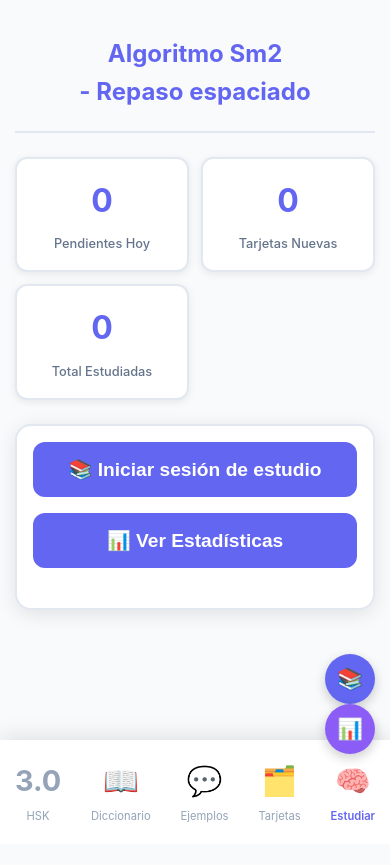
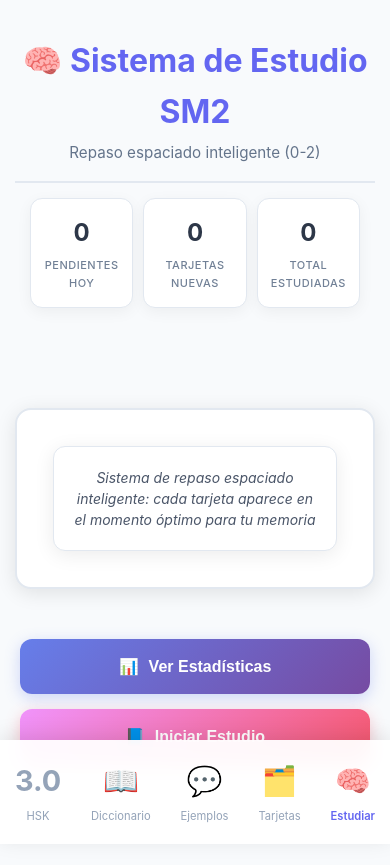
Before and after one commit to 51591G137/Chiknow, a FastAPI app: page /sm2 in a window 390 px wide. Before the commit the page ends 822 px from the top, so only its background shows below. Run offline with FastAPI, Linux system fonts and the light colour scheme.

Commit message:
texto repuesto en vista móvil. Botones de vista de escritorio quitados y arreglados y reordenados los flotantes de vista móvil

```diff
--- a/static/css/style.css
+++ b/static/css/style.css
@@ -1903,3 +1903,240 @@ header h1 {
         display: none;
     }
 }
+
+/* ============================================
+   RESPONSIVE DESIGN - SM2 PAGE
+   ============================================ */
+
+/* Contenedor de estadísticas responsivo */
+.stats-container {
+    display: grid;
+    grid-template-columns: repeat(auto-fit, minmax(140px, 1fr));
+    gap: 15px;
+    margin: 20px 0;
+}
+
+.stat-card {
+    background: white;
+    border-radius: 12px;
+    padding: 20px;
+    text-align: center;
+    box-shadow: 0 4px 15px rgba(0,0,0,0.05);
+    border: 1px solid #e2e8f0;
+    transition: transform 0.3s ease;
+}
+
+.stat-card:hover {
+    transform: translateY(-5px);
+}
+
+.stat-value {
+    font-size: 28px;
+    font-weight: 700;
+    color: #2d3748;
+    margin-bottom: 5px;
+}
+
+.stat-label {
+    font-size: 12px;
+    color: #718096;
+    text-transform: uppercase;
+    letter-spacing: 0.5px;
+}
+
+/* Botones base */
+.btn {
+    padding: 12px 24px;
+    border-radius: 8px;
+    border: none;
+    font-size: 14px;
+    font-weight: 600;
+    cursor: pointer;
+    transition: all 0.3s ease;
+}
+
+.btn:hover {
+    transform: translateY(-2px);
+    box-shadow: 0 6px 20px rgba(0,0,0,0.15);
+}
+
+.btn-primary {
+    background: linear-gradient(135deg, #667eea 0%, #764ba2 100%);
+    color: white;
+}
+
+.btn-secondary {
+    background: #e2e8f0;
+    color: #4a5568;
+}
+
+.btn-large {
+    min-width: 200px;
+    padding: 15px 30px;
+}
+
+/* Área de estudio */
+.initial-buttons-container {
+    display: flex;
+    gap: 20px;
+    margin: 30px 0;
+}
+
+.help-text.desktop {
+    max-width: 600px;
+    margin: 20px auto;
+    text-align: center;
+    color: #718096;
+}
+
+/* Cuadro de ayuda para móvil */
+.help-mobile-container {
+    display: none;
+    background: white;
+    border-radius: 12px;
+    padding: 20px;
+    margin: 20px;
+    box-shadow: 0 4px 20px rgba(0,0,0,0.08);
+    border: 1px solid #e2e8f0;
+}
+
+.help-mobile-container .help-text {
+    margin: 0;
+    text-align: center;
+    font-size: 14px;
+    line-height: 1.5;
+    color: #4a5568;
+}
+
+/* Botones flotantes móviles */
+.mobile-floating-buttons {
+    display: none;
+    flex-direction: column;
+    gap: 15px;
+    position: fixed;
+    bottom: 80px;
+    left: 0;
+    right: 0;
+    padding: 0 20px;
+    z-index: 999;
+}
+
+.mobile-floating-buttons button {
+    width: 100%;
+    padding: 18px 24px;
+    font-size: 16px;
+    border-radius: 12px;
+    display: flex;
+    align-items: center;
+    justify-content: center;
+    gap: 10px;
+    font-weight: 600;
+    border: none;
+    cursor: pointer;
+    transition: all 0.3s ease;
+}
+
+.mobile-floating-buttons button:hover {
+    transform: translateY(-3px);
+}
+
+.btn-statistics {
+    order: 1;
+    background: linear-gradient(135deg, #667eea 0%, #764ba2 100%);
+    color: white;
+    box-shadow: 0 4px 15px rgba(102, 126, 234, 0.3);
+}
+
+.btn-start-study {
+    order: 2;
+    background: linear-gradient(135deg, #f093fb 0%, #f5576c 100%);
+    color: white;
+    box-shadow: 0 4px 15px rgba(245, 87, 108, 0.3);
+}
+
+/* Clases para controlar visibilidad por dispositivo */
+.mobile-only {
+    display: none;
+}
+
+.desktop-only {
+    display: block;
+}
+
+/* ============================================
+   MEDIA QUERIES - MÓVIL
+   ============================================ */
+@media (max-width: 768px) {
+    /* Ocultar elementos de escritorio en móvil */
+    .initial-buttons-container,
+    .help-text.desktop {
+        display: none !important;
+    }
+
+    /* Mostrar elementos móviles */
+    .mobile-only {
+        display: block;
+    }
+
+    .desktop-only {
+        display: none;
+    }
+
+    /* Estadísticas en móvil */
+    .stats-container {
+        grid-template-columns: repeat(3, 1fr);
+        gap: 10px;
+        margin: 15px;
+    }
+
+    .stat-card {
+        padding: 15px 10px;
+    }
+
+    .stat-value {
+        font-size: 24px;
+    }
+
+    .stat-label {
+        font-size: 11px;
+    }
+
+    /* Mostrar cuadro de ayuda en móvil */
+    .help-mobile-container {
+        display: block;
+    }
+
+    /* Mostrar botones flotantes en móvil */
+    .mobile-floating-buttons {
+        display: flex;
+    }
+
+    /* Ajustar espaciado para no solapar con menú */
+    main {
+        padding-bottom: 180px; /* Espacio para botones flotantes y menú */
+    }
+
+    .stats-container {
+        margin-bottom: 100px;
+    }
+}
+
+/* ============================================
+   MEDIA QUERIES - ESCRITORIO
+   ============================================ */
+@media (min-width: 769px) {
+    /* Ocultar elementos móviles en escritorio */
+    .mobile-floating-buttons,
+    .help-mobile-container {
+        display: none !important;
+    }
+
+    /* Mostrar elementos de escritorio */
+    .desktop-only {
+        display: block;
+    }
+
+    .mobile-only {
+        display: none;
+    }
+}
--- a/templates/sm2.html
+++ b/templates/sm2.html
@@ -9,8 +9,8 @@
 <body>
 
     <header>
-        <h1 class="header-title">Algoritmo Sm2<span class="mobile-only"> - Repaso espaciado</span></h1>
-        <p class="subtitle desktop-only">Repaso espaciado inteligente (0-2)</p>
+        <h1>🧠 Sistema de Estudio SM2</h1>
+        <p class="subtitle">Repaso espaciado inteligente (0-2)</p>
     </header>
 
     <main id="content">
@@ -28,33 +28,45 @@
                 <div class="stat-value" id="stat-estudiadas">-</div>
                 <div class="stat-label">Total Estudiadas</div>
             </div>
-            <!-- SOLUCIÓN: Eliminado el cuarto cuadro que mostraba el texto en móvil -->
         </div>
 
         <!-- Área de estudio -->
         <div id="area-inicial" class="study-area">
-            <div class="initial-buttons-container">
+            <!-- Para escritorio -->
+            <div class="initial-buttons-container desktop-only">
                 <button onclick="iniciarEstudio()" class="btn btn-primary btn-large">
-                    📚 Iniciar sesión de estudio
+                    <span style="margin-right: 10px;">📘</span>
+                    Iniciar sesión de estudio
                 </button>
                 <button onclick="mostrarEstadisticasDetalladas()" class="btn btn-primary btn-large">
-                    📊 Ver Estadísticas
+                    <span style="margin-right: 10px;">📊</span>
+                    Ver Estadísticas
                 </button>
-                <!-- SOLUCIÓN: El texto de ayuda ahora está DENTRO del contenedor de botones en escritorio -->
-                <p class="help-text desktop-only">
-                    Sistema de repaso espaciado: las tarjetas aparecerán en el momento óptimo para tu memoria
+            </div>
+
+            <!-- Texto de ayuda para escritorio -->
+            <p class="help-text desktop desktop-only">
+                Sistema de repaso espaciado: las tarjetas aparecerán en el momento óptimo para tu memoria
+            </p>
+
+            <!-- Cuadro de ayuda para móvil -->
+            <div class="help-mobile-container mobile-only">
+                <p class="help-text">
+                    Sistema de repaso espaciado inteligente: cada tarjeta aparece en el momento óptimo para tu memoria
                 </p>
             </div>
-        </div>
 
-        <!-- Botones flotantes para móvil -->
-        <div class="floating-buttons mobile-only">
-            <button onclick="iniciarEstudio()" class="floating-btn floating-btn-primary" title="Iniciar sesión de estudio">
-                📚
-            </button>
-            <button onclick="mostrarEstadisticasDetalladas()" class="floating-btn floating-btn-secondary" title="Ver estadísticas">
-                📊
-            </button>
+            <!-- Botones flotantes para móvil -->
+            <div class="mobile-floating-buttons mobile-only">
+                <button onclick="mostrarEstadisticasDetalladas()" class="btn-statistics">
+                    <span>📊</span>
+                    Ver Estadísticas
+                </button>
+                <button onclick="iniciarEstudio()" class="btn-start-study">
+                    <span>📘</span>
+                    Iniciar Estudio
+                </button>
+            </div>
         </div>
 
         <div id="area-estudio" class="study-area" style="display: none;">
```
